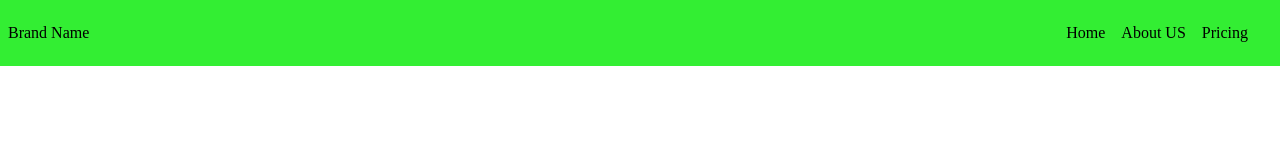
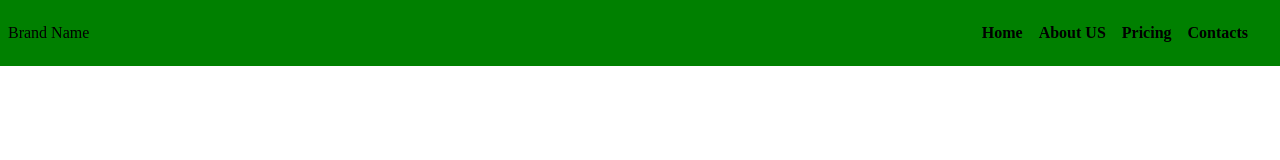
Before and after one commit to AjaySharvesh3/FOSCC-WebApp, a plain HTML site: page index.html in a window 1280 px wide. Drawn offline with Linux system fonts and the light colour scheme.

Commit message:
'Modified'

```diff
--- a/index.html
+++ b/index.html
@@ -15,6 +15,7 @@
                 <li class="list"><a href="#">Home</a></li>
                 <li class="list"><a href="#">About US</a></li>
                 <li class="list"><a href="#">Pricing</a></li>
+                <li class="list"><a href="#">Contacts</a></li>
             </ul>
     </nav>
 </body>
--- a/style.css
+++ b/style.css
@@ -10,7 +10,7 @@ body{
      display: flex;
      color: black;
      align-items: center;
-     background-color: #33EE33;
+     background-color: #008000 ;
      justify-content: space-between;
      padding: 0 .5rem;
  }
@@ -24,6 +24,7 @@ body{
  .list a{
      color: inherit;
      text-decoration: none;
+     font-weight: bold;
  }
 
  .list:hover{
```
